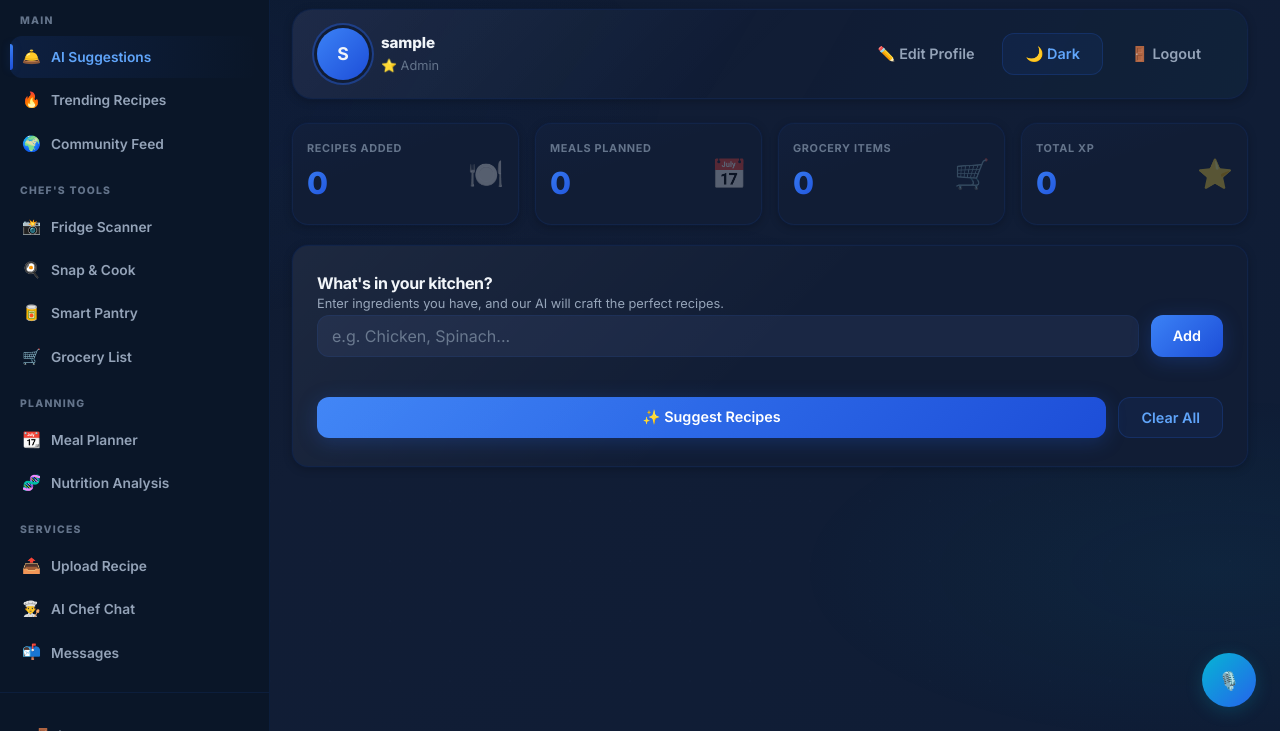
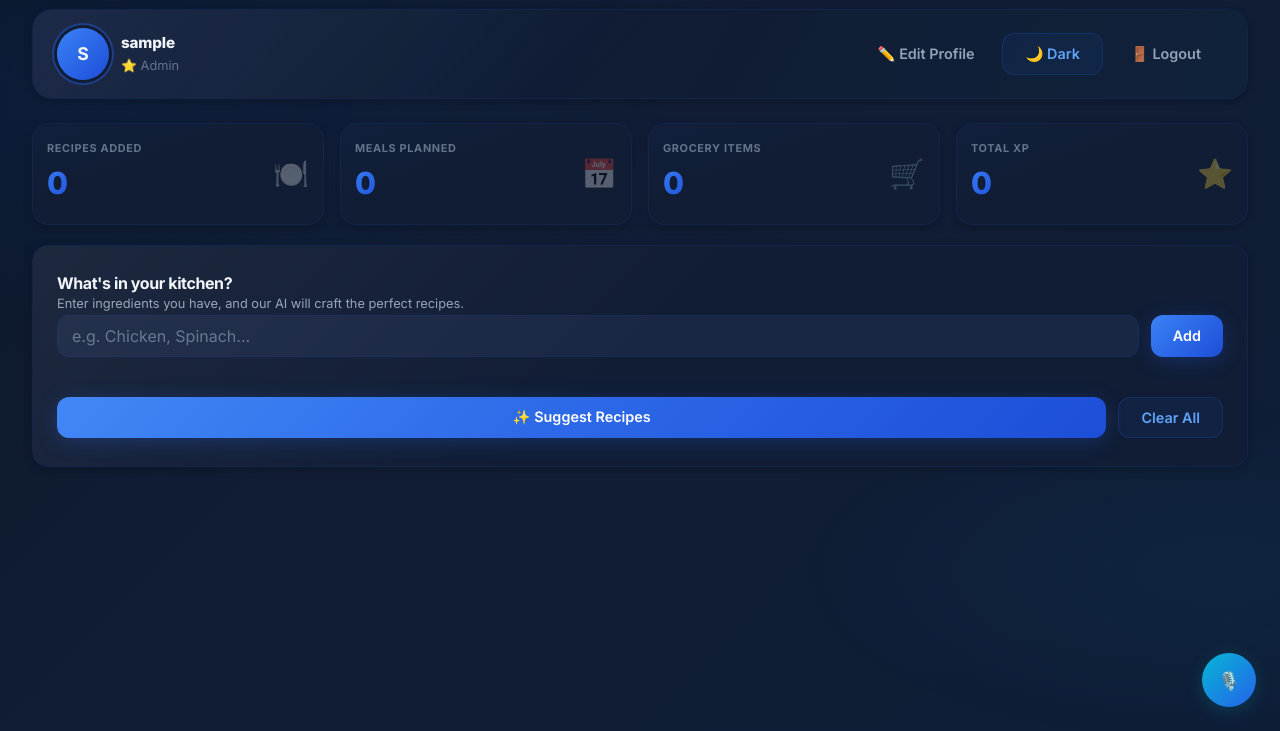
Before and after one commit to shajahan0510/ai-kitchen-assistant, a website: page frontend/dashboard.html in a window 1280 px wide. Shown: the part 69-800 px from the top of the page. Drawn offline with Linux system fonts and the light colour scheme; no server answers; sample sign-in values are in the browser's storage.

Commit message:
fix: make sidebar toggle-only on all screen sizes

```diff
--- a/frontend/css/styles.css
+++ b/frontend/css/styles.css
@@ -1158,9 +1158,9 @@ textarea.form-input { resize: vertical; min-height: 72px; }
 
 /* ── Desktop (>= 1024px) ── */
 @media (min-width: 1024px) {
-    :root { --sidebar-w: 260px; --topbar-h: 64px; }
-    .sidebar { transform: translateX(0); }
-    .main-content { margin-left: var(--sidebar-w); }
+    :root { --sidebar-w: 0px; --topbar-h: 64px; }
+    /* Sidebar remains toggle-only even on desktop */
+    .main-content { margin-left: 0; }
     .section-container { padding: 24px 32px; }
     .section-shell { padding: 28px 24px; }
     .topbar { padding: 0 32px; }
```
